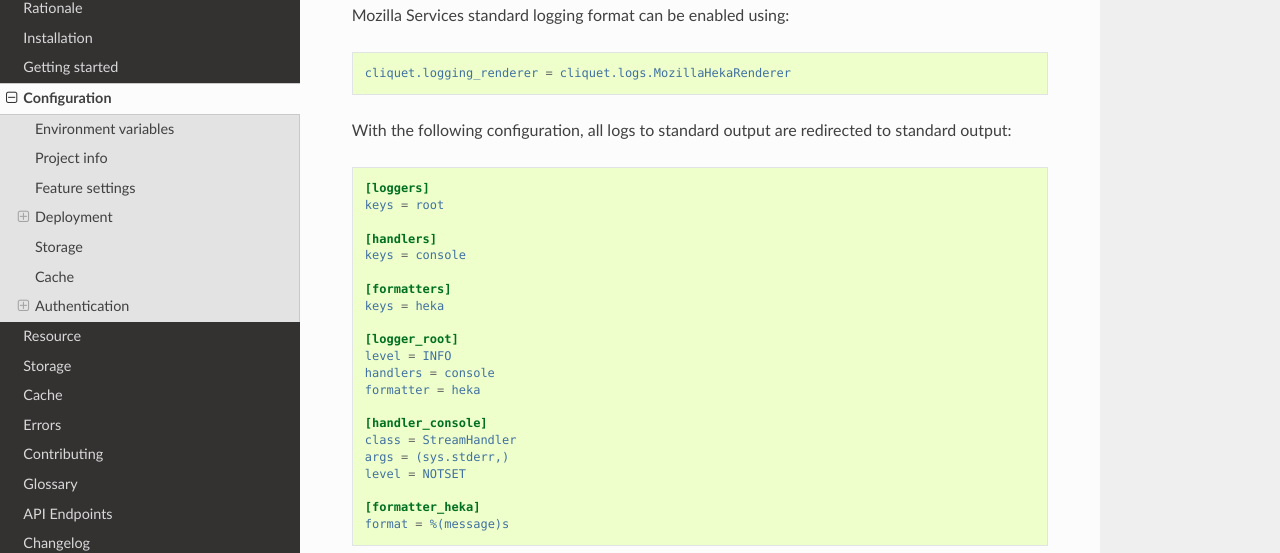
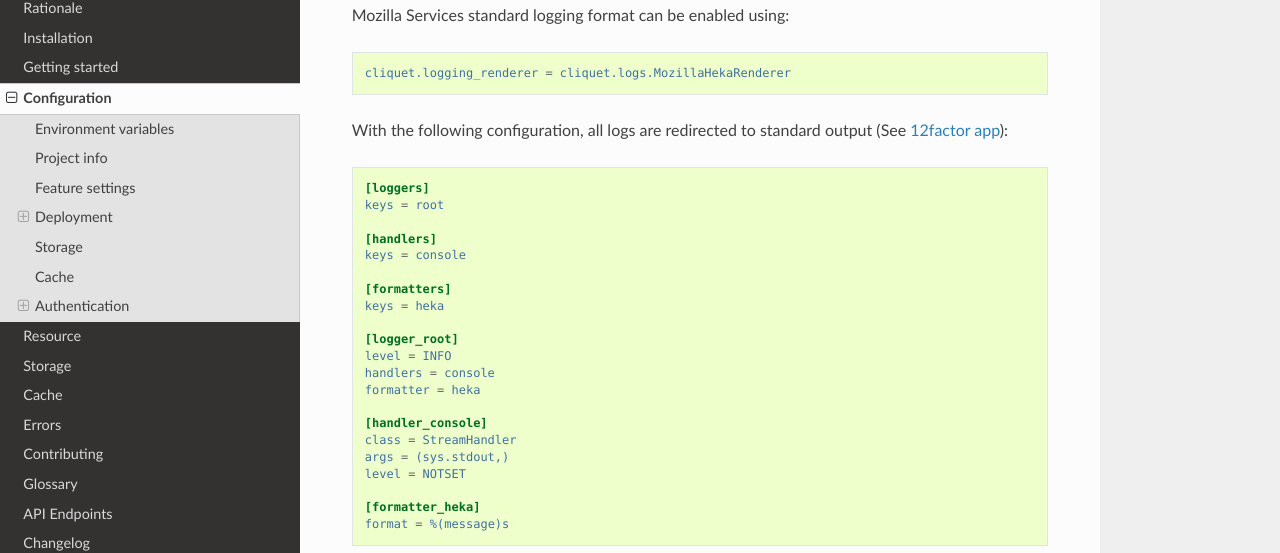
Before and after one commit to Kinto/kinto, a Sphinx documentation site: the page built from docs/configuration.rst, in a window 1280 px wide and 900 px high, scrolled down 1096 px. Shown: the part 137-690 px from the top of the window. Built offline with Sphinx 7.4.7 and the Read the Docs theme 2.0.0, drawn with Linux system fonts in a browser that asks for light colours.

Commit message:
Recommend logs to stdout

```diff
--- a/docs/configuration.rst
+++ b/docs/configuration.rst
@@ -76,8 +76,8 @@
     cliquet.logging_renderer = cliquet.logs.MozillaHekaRenderer
 
 
-With the following configuration, all logs to standard output are
-redirected to standard output:
+With the following configuration, all logs are redirected to standard output
+(See `12factor app <http://12factor.net/logs>`_):
 
 .. code-block :: ini
 
@@ -97,7 +97,7 @@
 
     [handler_console]
     class = StreamHandler
-    args = (sys.stderr,)
+    args = (sys.stdout,)
     level = NOTSET
 
     [formatter_heka]
```
Also changed, not shown: 1 other file.
